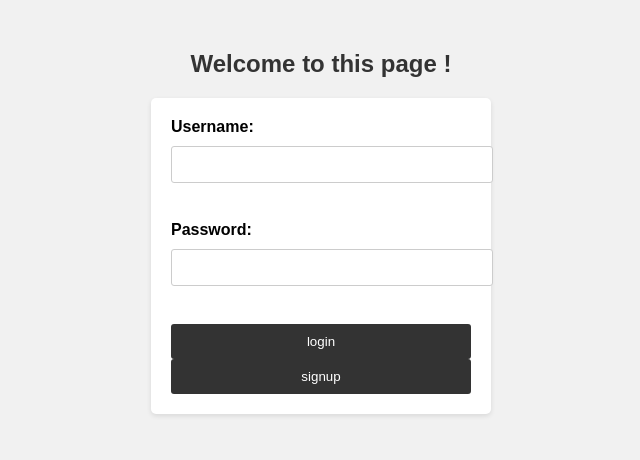
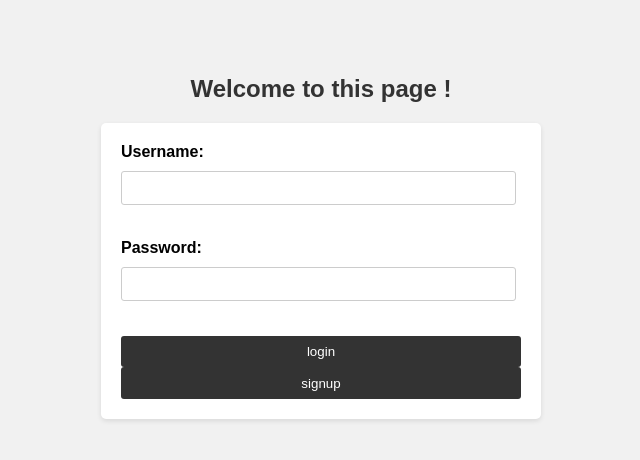
Before and after one commit to VasVarouhas/SimpleUserAuthentication, a website: page index.html in a window 1280 px wide. Shown: the whole page, without its empty margins (319-959 px from the left). Drawn offline with Linux system fonts and the light colour scheme.

Commit message:
Update indexStyle.css

```diff
--- a/static/styles/indexStyle.css
+++ b/static/styles/indexStyle.css
@@ -6,36 +6,36 @@
 h2 {
     color: #333;
     text-align: center;
-            margin-top: 50px;
+    margin-top: 3.125em;
 }
 
 form {
-            max-width: 300px;
+    max-width: 25em;
     margin: 0 auto;
     background-color: #fff;
-            padding: 20px;
+    padding: 1.25em;
     border-radius: 5px;
-            box-shadow: 0 2px 5px rgba(0, 0, 0, 0.1);
+    box-shadow: 0 0.125em 0.3125em rgba(0, 0, 0, 0.1);
 }
 
 label {
     display: block;
-            margin-bottom: 10px;
+    margin-bottom: 0.625em;
     font-weight: bold;
 }
 
 input[type="text"],
 input[type="password"] {
-            width: 100%;
-            padding: 10px;
-            margin-bottom: 20px;
+    width: 94%;
+    padding: 0.625em;
+    margin-bottom: 1.25em;
     border-radius: 3px;
-            border: 1px solid #ccc;
+    border: 0.0625em solid #ccc;
 }
 
 input[type="submit"] {
     width: 100%;
-            padding: 10px;
+    padding: 0.625em;
     background-color: #333;
     color: #fff;
     border: none;
```
Lines whose indentation alone changed are shown as unchanged.
